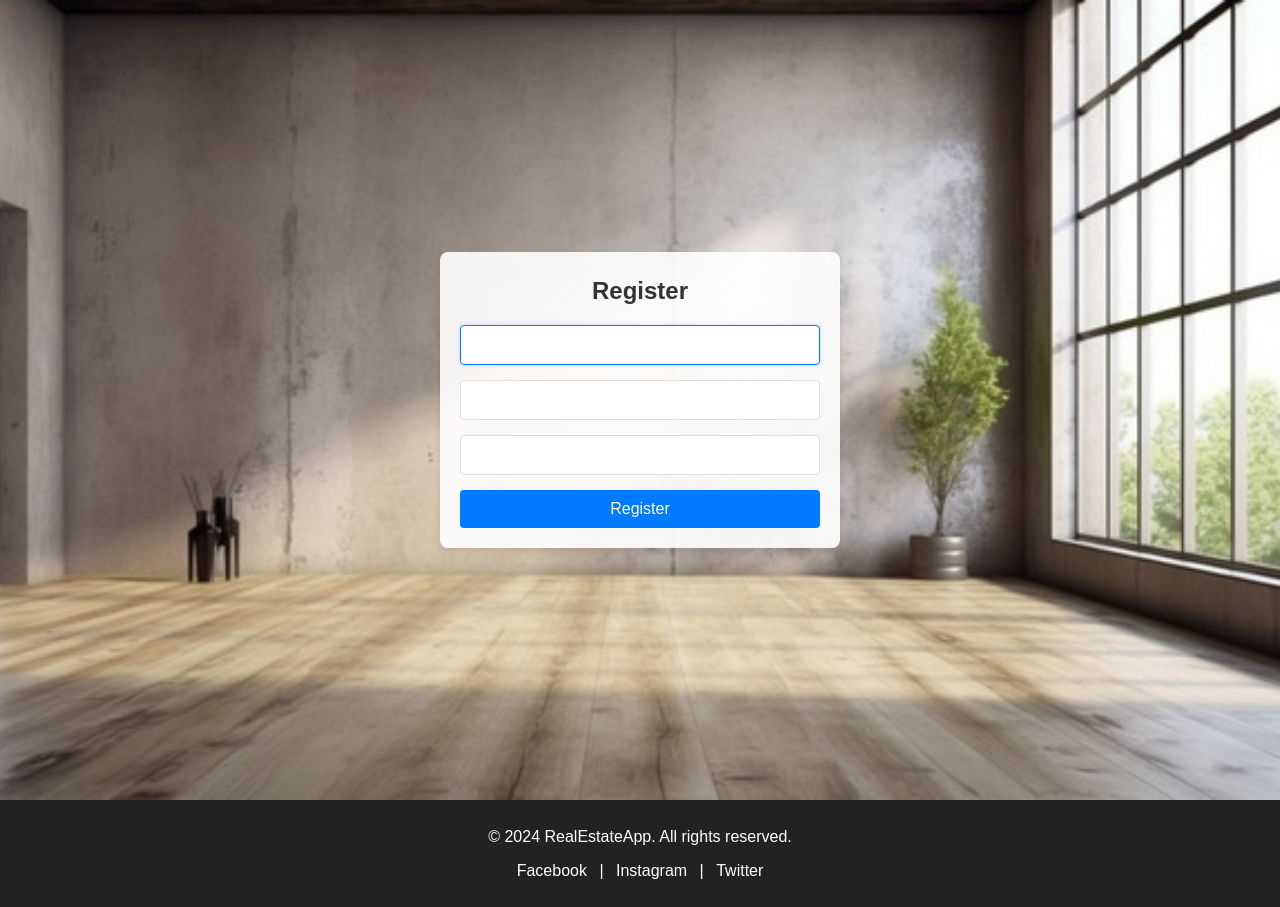
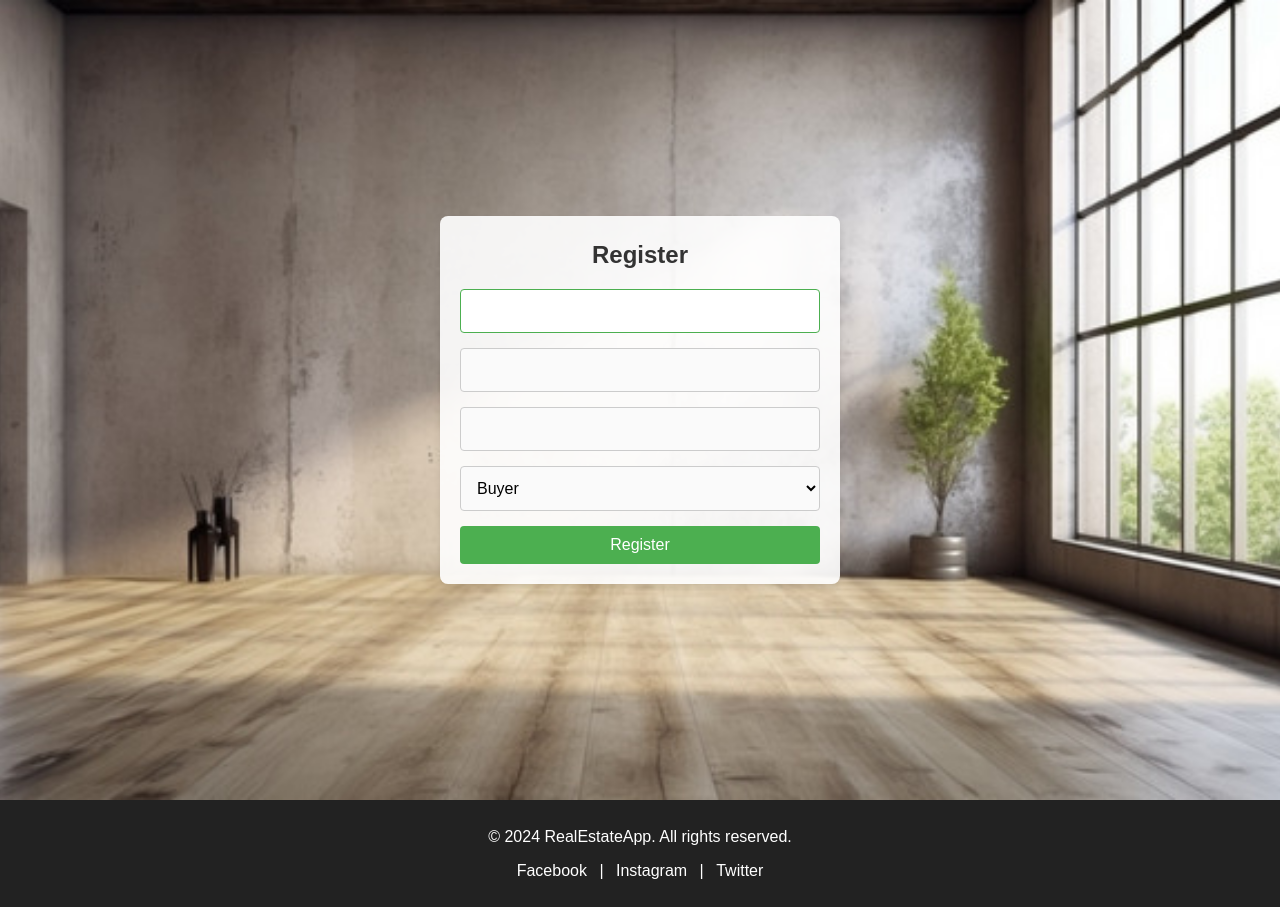
Before and after one commit to Petar-Koprinkov/Real-Estate-Web-Application, a Django app: page /account/register/ in a window 1280 px wide. Shown: the part 78-985 px from the top of the page. Run offline with Django 5.2, Linux system fonts and the light colour scheme.

Commit message:
fix: Fixed User and Profile model

```diff
--- a/real_estate_web_application/accounts/forms.py
+++ b/real_estate_web_application/accounts/forms.py
@@ -7,7 +7,7 @@ UserModel = get_user_model()
 class CustomUserCreationForm(UserCreationForm):
     class Meta(UserCreationForm.Meta):
         model = UserModel
-        fields = ('username',)
+        fields = ('username', 'user_type')
 
 
 class CustomUserChangeForm(UserChangeForm):
--- a/real_estate_web_application/accounts/models.py
+++ b/real_estate_web_application/accounts/models.py
@@ -28,6 +28,12 @@ class CustomUser(AbstractBaseUser, PermissionsMixin):
         ,
     )
 
+    user_type = models.CharField(
+        max_length=30,
+        choices=UserTypeChoice.choices,
+        default=UserTypeChoice.BUYER
+    )
+
     USERNAME_FIELD = "username"
     REQUIRED_FIELDS = []
 
@@ -35,7 +41,6 @@ class CustomUser(AbstractBaseUser, PermissionsMixin):
 
 
 class Profile(models.Model):
-
     user = models.OneToOneField(
         to=CustomUser,
         on_delete=models.CASCADE,
@@ -56,11 +61,6 @@ class Profile(models.Model):
 
     email = models.EmailField()
 
-    user_type = models.CharField(
-        max_length=30,
-        choices=UserTypeChoice.choices,
-    )
-
     profile_picture = models.ImageField(
         upload_to="profile_pictures/",
         blank=True,
--- a/static/css/register.css
+++ b/static/css/register.css
@@ -28,26 +28,31 @@ form {
     flex-direction: column;
 }
 
-form input[type="text"],
-form input[type="password"] {
-    margin-bottom: 15px;
-    padding: 10px;
-    border: 1px solid #dddddd;
-    border-radius: 4px;
-    font-size: 16px;
-    width: 100%;
-    box-sizing: border-box;
+.register-container form {
+    display: flex;
+    flex-direction: column;
+    gap: 15px;
 }
 
-form input[type="text"]:focus,
-form input[type="password"]:focus {
-    border-color: #007bff;
+.register-container form input,
+.register-container form select {
+    padding: 12px;
+    font-size: 16px;
+    border: 1px solid #ccc;
+    border-radius: 4px;
+    background-color: #fafafa;
+    transition: border-color 0.3s ease;
+}
+
+.register-container form input:focus,
+.register-container form select:focus {
+    border-color: #4CAF50;
+    background-color: #fff;
     outline: none;
-    box-shadow: 0 0 4px rgba(0, 123, 255, 0.25);
 }
 
 form .btn {
-    background: #007bff;
+    background: #4CAF50;
     color: #ffffff;
     padding: 10px;
     font-size: 16px;
--- a/templates/accounts/register.html
+++ b/templates/accounts/register.html
@@ -7,6 +7,7 @@
             {{ form.username }}
             {{ form.password1 }}
             {{ form.password2 }}
+            {{ form.user_type }}
             {% csrf_token %}
             <button type="submit" class="btn">Register</button>
         </form>
```
Also changed, not shown: real_estate_web_application/accounts/migrations/0002_remove_profile_user_type_customuser_user_type.py (added).
